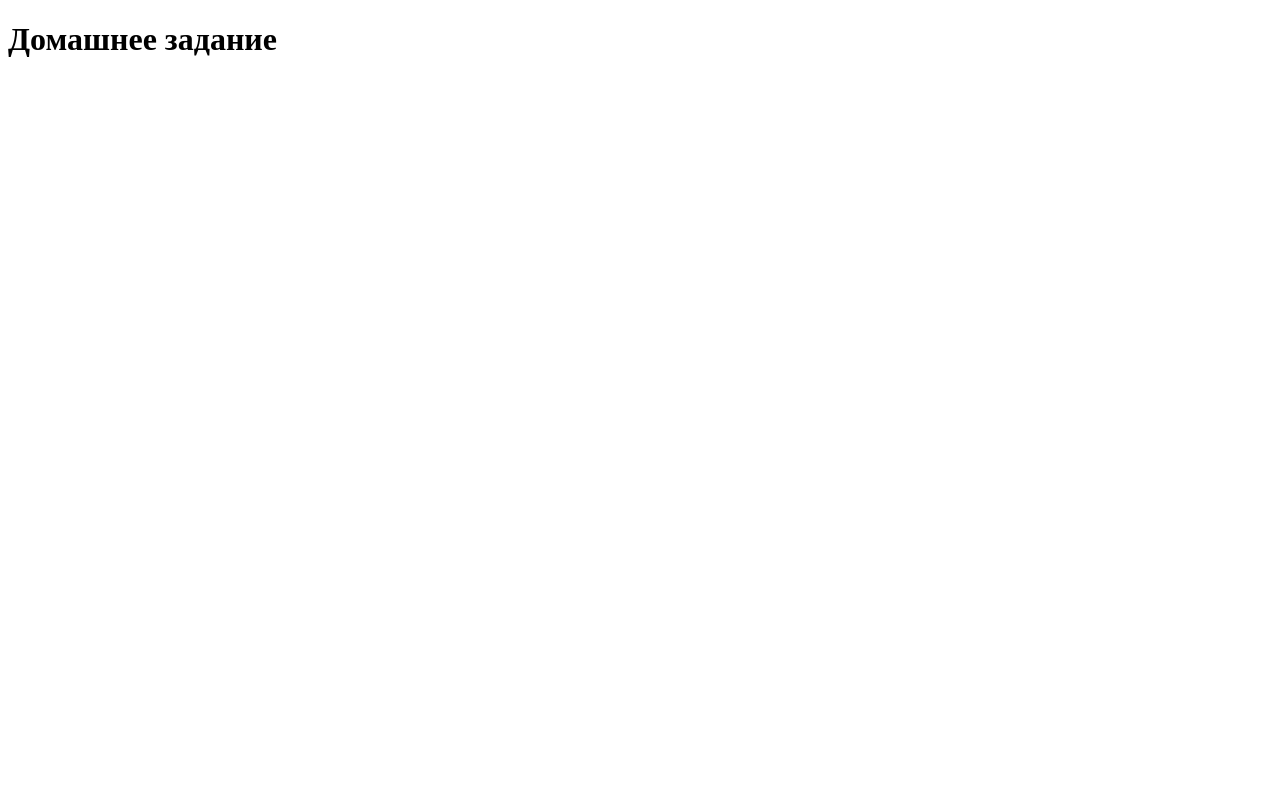
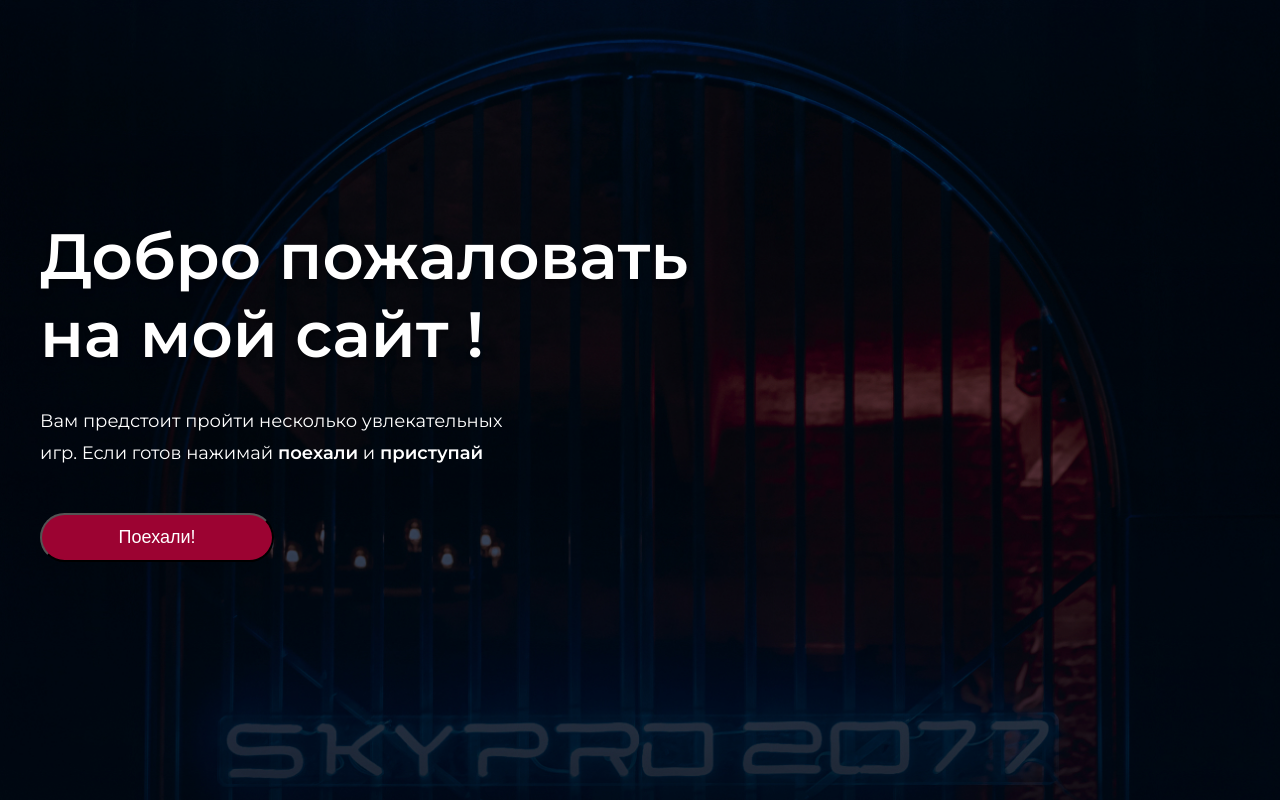
Before and after one commit to Alena-Sartakova/Homework_1, a plain HTML site: page index.html in a window 1280 px wide. Shown: the top 800 px of the page. Drawn offline with Linux system fonts and the light colour scheme.

Commit message:
Added file index.html.

```diff
--- a/index.html
+++ b/index.html
@@ -1,11 +1,29 @@
 <!DOCTYPE html>
 <html lang="en">
+
 <head>
     <meta charset="UTF-8">
     <meta name="viewport" content="width=device-width, initial-scale=1.0">
     <title>Homework_1</title>
+    <link rel="preconnect" href="https://fonts.googleapis.com">
+    <link rel="preconnect" href="https://fonts.gstatic.com" crossorigin>
+    <link href="https://fonts.googleapis.com/css2?family=Montserrat:wght@400;500;600&display=swap" rel="stylesheet">
+    <link rel="stylesheet" href="style.css">
+
 </head>
+
 <body>
-    <h1>Домашнее задание</h1>
+    <div class="top center">
+        <h1 class="header">Добро пожаловать на мой сайт !</h1>
+        <h2 class="header__title">Вам предстоит пройти несколько увлекательных игр. Если готов нажимай <span class="header__title_fat">поехали</span> и <span class="header__title_fat">приступай</span></h2>
+        <button class="button">Поехали!</button>
+    </div>
+
+    <div class="cart center">
+        <a class="cart__game_1" href="#"> <img src="img/game_1.svg" alt="game_1"></a>
+        <a class="cart__game_1" href="#"> <img src="img/game_2.svg" alt="game_2"></a>
+        <a class="cart__game_1" href="#"> <img src="img/game_3.svg" alt="game_3"></a>
+    </div>
 </body>
+
 </html>
--- /dev/null
+++ b/style.scss
@@ -0,0 +1,78 @@
+* {
+    margin: 0;
+    padding: 0;
+}
+
+* {
+    text-decoration: none;
+}
+
+body {
+    font-family: 'Montserrat', sans-serif;
+}
+
+.center {
+    padding-left: calc(50% - 600px);
+    padding-right: calc(50% - 600px);
+}
+
+.top {
+    background-image: url(img/head.jpg);
+    height: 1024px;
+    background-position: center;
+    background-repeat: no-repeat;
+    background-size: cover;
+}
+
+.header {
+    width: 740px;
+    color: #FFF;
+    text-shadow: 0px 4px 4px rgba(0, 0, 0, 0.25);
+    font-size: 64px;
+    font-style: normal;
+    font-weight: 700;
+    line-height: normal;
+    padding-top: 217px;
+
+
+    &__title {
+        color: #FFF;
+        font-size: 18px;
+        font-style: normal;
+        font-weight: 300;
+        line-height: 32px;
+        padding-top: 32px;
+        width: 481px;
+    }
+
+    &__title_fat {
+        color: #FFF;
+        font-size: 18px;
+        font-style: normal;
+        font-weight: 700;
+        line-height: 32px;
+    }
+}
+
+.button {
+    width: 234.063px;
+    height: 48.603px;
+    border-radius: 30px;
+    background: #9C0332;
+    color: #FFF;
+    font-size: 18px;
+    font-style: normal;
+    font-weight: 400;
+    line-height: normal;
+    margin-top: 44px;
+}
+
+.cart {
+    background: #000915;
+    height: 556px;
+    padding-top: 124px;
+    display: flex;
+    flex-direction: row;
+    flex-wrap: wrap;
+    gap: 32px;
+}
```
Also changed, not shown: img/head.jpg (added), style.css (added), 4 other files.
